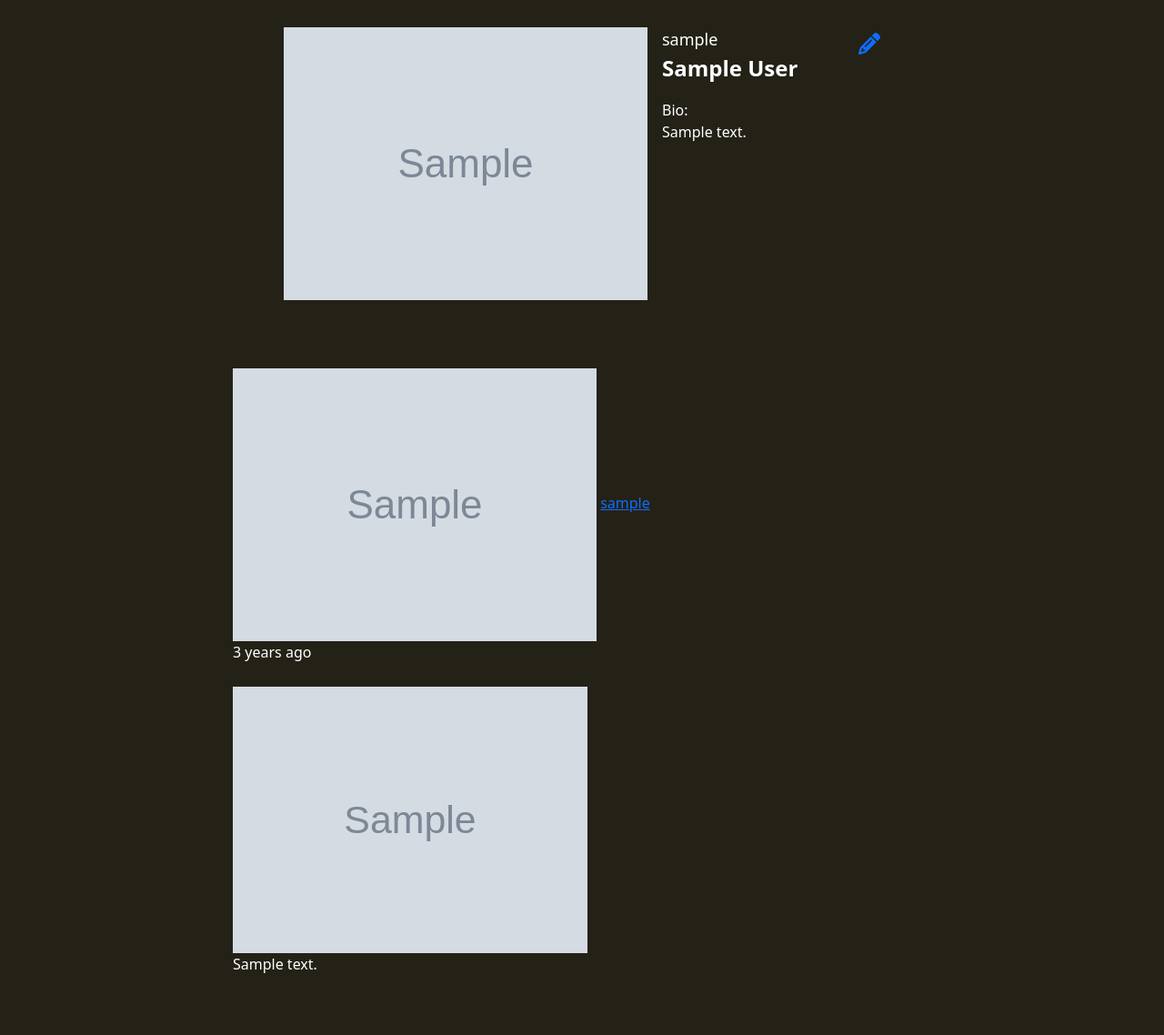
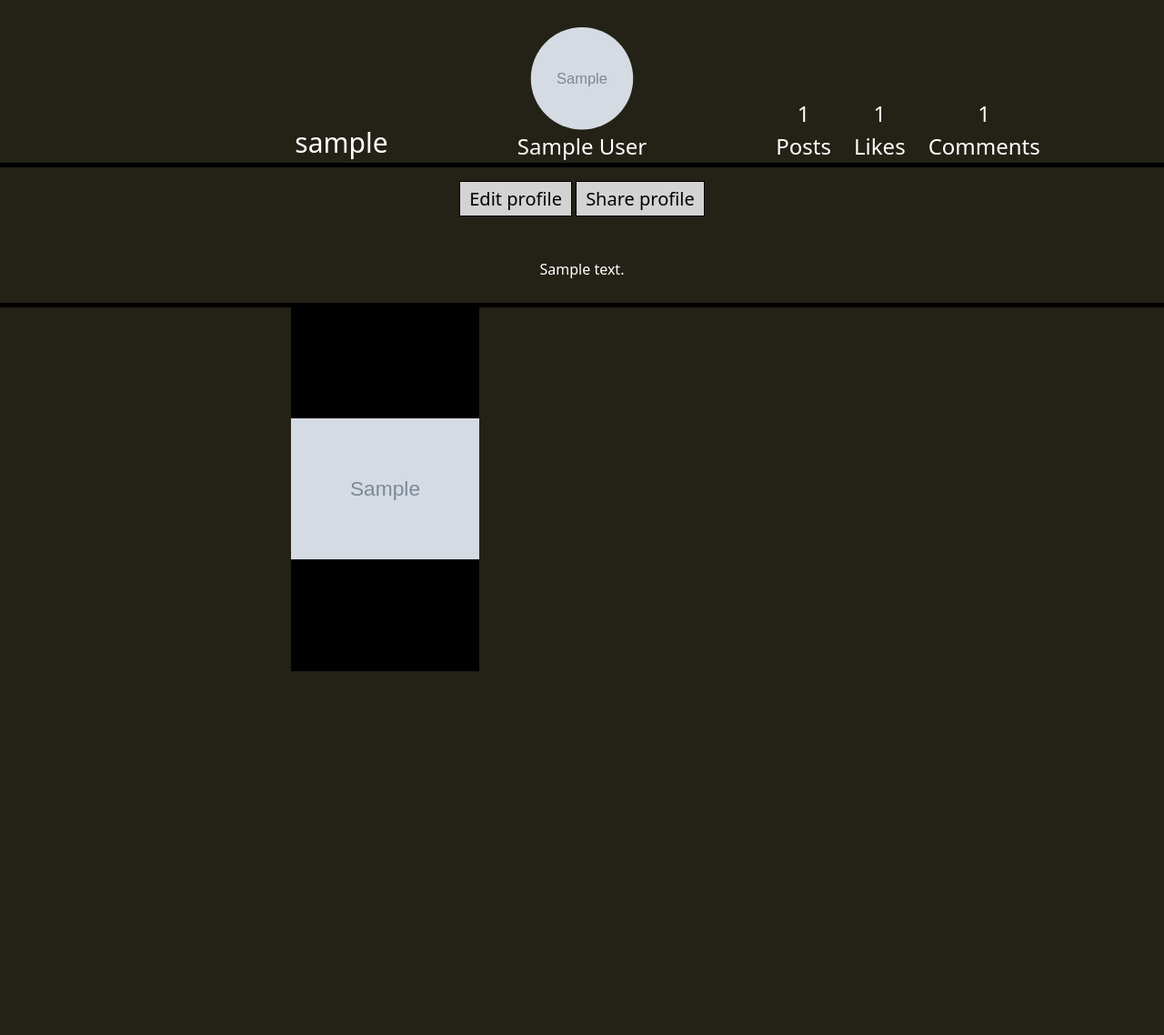
Before and after one commit to Dimpex0/pictopia, a Django app: page /account/profile/1/ in a window 1280 px wide. Shown: the part 83-1221 px from the top of the page at 91% size. After the commit the page ends 821 px from the top, so only its background shows below. Run offline with Django 4.2, Linux system fonts and the light colour scheme; a user stored in the database is signed in; tables that the repository leaves empty hold one stand-in row (values such as "Sample post"); grey boxes marked "Sample" are stand-in pictures; some libraries are stand-ins or nearby versions; some web fonts are replaced.

Commit message:
made profile details page design

```diff
--- a/pictopia/account/models.py
+++ b/pictopia/account/models.py
@@ -88,7 +88,7 @@ class Profile(models.Model):
         elif self.last_name and not self.first_name:
             return self.last_name
         else:
-            return ''
+            return None
 
     def __str__(self):
         return self.email
--- a/pictopia/account/views.py
+++ b/pictopia/account/views.py
@@ -7,6 +7,8 @@ from django.views import generic as views
 
 from pictopia.account.forms import ClientRegisterForm, ProfileEditForm
 from pictopia.account.models import Profile
+from pictopia.comment.models import Comment
+from pictopia.like.models import Like
 from pictopia.post.models import Post
 
 UserModel = get_user_model()
@@ -42,6 +44,22 @@ class ProfileDetailsView(views.DetailView):
 
     def get_context_data(self, **kwargs):
         context = super().get_context_data(**kwargs)
+        current_profile = self.get_object()
+        comments = Comment.objects.all()
+        comments_count = 0
+        for comment in comments:
+            if comment.post.profile == current_profile:
+                comments_count += 1
+
+        likes = Like.objects.all()
+        likes_count = 0
+        for like in likes:
+            if like.post.profile == current_profile:
+                likes_count += 1
+
+        context['profile'] = current_profile
+        context['likes_count'] = likes_count
+        context['comments_count'] = comments_count
         context['posts'] = Post.objects.filter(profile=self.get_object()).order_by('-created_at')
         return context
 
--- a/static/style/account/details.css
+++ b/static/style/account/details.css
@@ -1,43 +1,106 @@
-.posts-container {
-    width: 100%;
+body {
+    background-color: #242117;
+}
+
+.page-container {
+    color: white;
+}
+
+.page-container p {
+    margin: 0;
+}
+
+.user-container {
+    display: grid;
+    grid-template-columns: repeat(3, 1fr);
+    border-bottom: 5px solid black;
+}
+
+.user-username {
+    font-size: 30px;
     display: flex;
     flex-direction: column;
-    justify-content: space-evenly;
+    align-items: flex-end;
+    justify-content: flex-end;
+}
+
+.user-image-names {
+    display: flex;
+    flex-direction: column;
+    justify-content: flex-end;
     align-items: center;
 }
 
-.post-container {
-    width: 60%;
+.user-names {
+    font-size: 24px;
 }
 
-.profile-container {
-    margin-bottom: 75px;
-    display: flex;
-    gap: 16px;
+.user-image {
+    width: 150px;
+    clip-path: circle();
 }
 
-.profile-image, .no-profile-image {
-    height: 300px;
-    background-color: gray;
+.user-stats {
+    display: flex;
+    align-items: flex-end;
+    gap: 25px;
 }
 
-.profile-username {
-    font-size: 18px;
-    font-weight: 300;
-    margin: 0;
+.user-stats {
+    font-size: 24px;
 }
 
-.profile-names {
-    font-size: 24px;
-    font-weight: 600;
+.user-posts, .user-likes, .user-comments {
+    display: flex;
+    flex-direction: column;
+    align-items: center;
 }
 
-.profile-description {
-    width: 200px;
-    word-wrap: break-word;
+.user-details-container {
+    display: flex;
+    flex-direction: column;
+    align-items: center;
+    gap: 50px;
+    margin-top: 20px;
+    padding-bottom: 25px;
+    border-bottom: 5px solid black;
 }
 
-.edit-icon {
-    font-size: 24px;
+.button {
+    all: unset;
+    cursor: pointer;
+    background-color: lightgrey;
+    border: 1px solid black;
     color: black;
+    padding: 5px 10px 5px 10px;
+    font-size: 20px;
 }
+
+.user-details-description {
+    width: 35%;
+    text-align: center;
+    word-break: break-word;
+}
+
+.user-posts-container {
+    display: flex;
+    justify-content: center;
+}
+
+.user-posts-grid {
+    width: 50%;
+    text-align: center;
+    display: grid;
+    grid-template-columns: repeat(3, 1fr);
+    grid-template-rows: repeat(auto-fit, 400px);
+    column-gap: 10px;
+    row-gap: 10px;
+    margin-bottom: 100px;
+}
+
+.post-image {
+    width: 100%;
+    height: 100%;
+    object-fit: contain;
+    background-color: black;
+}
--- a/templates/account/details.html
+++ b/templates/account/details.html
@@ -3,62 +3,65 @@
 {% load customs %}
 {% block title %}Pictopia | {{ object.username }}{% endblock %}
 {% block style %}
-    <link rel="stylesheet" href="{% static 'home-page.css' %}">
     <link rel="stylesheet" href="{% static 'style/account/details.css' %}">
 {% endblock %}
 
 {% block page_content %}
 
     <div class="page-container">
-        <div class="profile-container">
-            {% if object.image %}
-                <img class="profile-image" src="/media/{{ object.image }}" alt="">
-            {% else %}
-                <img class="no-profile-image" src="{% static 'images/default-user.png' %}" alt="">
-            {% endif %}
-            <div class="profile-info">
-                <p class="profile-username">{{ object.username }}</p>
-                <p class="profile-names">{{ object.full_name }}</p>
-                {% if object.description %}
-                    <p style="font-weight: 500; margin: 0">Bio:</p>
-                    <p class="profile-description">{{ object.description }}</p>
+        <div class="user-container">
+            <div class="user-username">
+                <p>{{ profile.username }}</p>
+            </div>
+            <div class="user-image-names">
+                {% if profile.image %}
+                    <img class="user-image" src="/media/{{ profile.image }}" alt="">
+                {% else %}
+                    <img class="user-image" src="{% static 'images/default-user.png' %}" alt="">
+                {% endif %}
+                {% if profile.full_name %}
+                    <p class="user-names">{{ profile.full_name }}</p>
                 {% endif %}
             </div>
-            {% if object.client == user %}
-                <div class="edit-icon">
-                    <a href="{% url 'profile edit page' %}"><i class="fa-solid fa-pencil"></i></a>
+            <div class="user-stats">
+                <div class="user-posts">
+                    <p>{{ posts|length }}</p>
+                    <p>Posts</p>
                 </div>
+                <div class="user-likes">
+                    <p>{{ likes_count }}</p>
+                    <p>Likes</p>
+                </div>
+                <div class="user-comments">
+                    <p>{{ comments_count }}</p>
+                    <p>Comments</p>
+                </div>
+            </div>
+        </div>
+        <div class="user-details-container">
+            <div class="user-details-buttons">
+                {% if user == profile.client %}
+                    <a class="user-details-two-buttons button" href="{% url 'profile edit page' %}">Edit profile</a>
+                    <a class="user-details-two-buttons button" href="#">Share profile</a>
+                {% else %}
+                    <a class="user-details-one-button button" href="#">Share profile</a>
+                {% endif %}
+            </div>
+            <div class="user-details-description">
+            {% if profile.description %}
+                <p>{{ profile.description }}</p>
             {% endif %}
+            </div>
         </div>
-        {% if posts %}
-            <div class="posts-container">
+        <div class="user-posts-container">
+            <div class="user-posts-grid">
                 {% for post in posts %}
-                    <div class="post-container">
-                        <div class="post-info">
-                            <div class="post-user-data">
-                                {% if post.profile.image %}
-                                    <img src="/media/{{ post.profile.image }}" alt="">
-                                {% else %}
-                                    <img class="no-img" src="{% static 'images/default-user.png' %}" alt="">
-                                {% endif %}
-                                <a class="post-username" href="{% url 'profile details page' profile_pk=post.profile.pk %}">{{ post.profile.username }}</a>
-                            </div>
-                            <p class="post-date">{{ post.created_at|postedTime }}</p>
-                        </div>
-                        {% if post.image and not post.description %}
-                            <img class="post-image" src="/media/{{ post.image }}" alt="">
-                        {% elif post.description and not post.image %}
-                            <p class="post-description">{{ post.description }}</p>
-                        {% else %}
-                            <img class="post-image" src="/media/{{ post.image }}" alt="">
-                            <p class="post-description">{{ post.description }}</p>
-                        {% endif %}
+                    <div class="user-post">
+                        <a href="#"><img class="post-image" src="/media/{{ post.image }}" alt=""></a>
                     </div>
                 {% endfor %}
             </div>
-        {% else %}
-            <h1>No post to show :(</h1>
-        {% endif %}
+        </div>
     </div>
 
 {% endblock %}
```
Also changed, not shown: media_files/posts/instagram.jpg (added).
